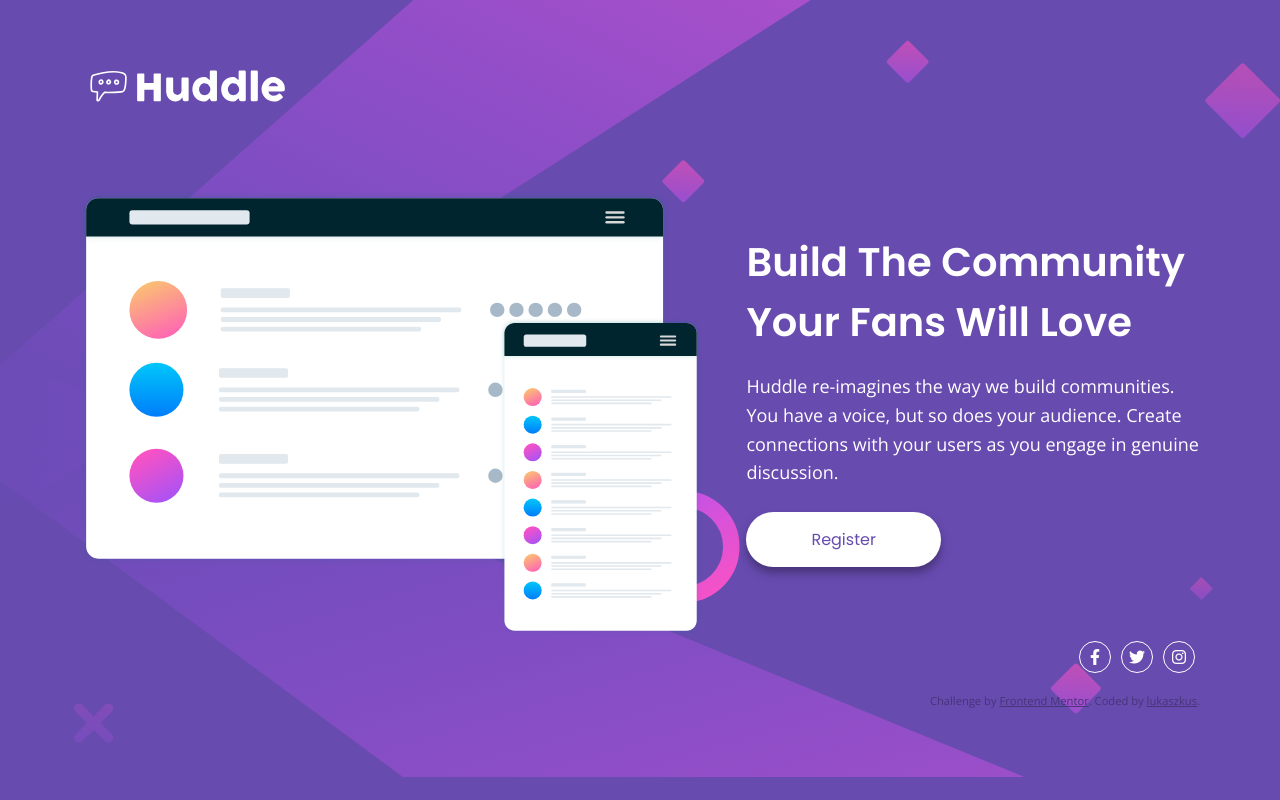
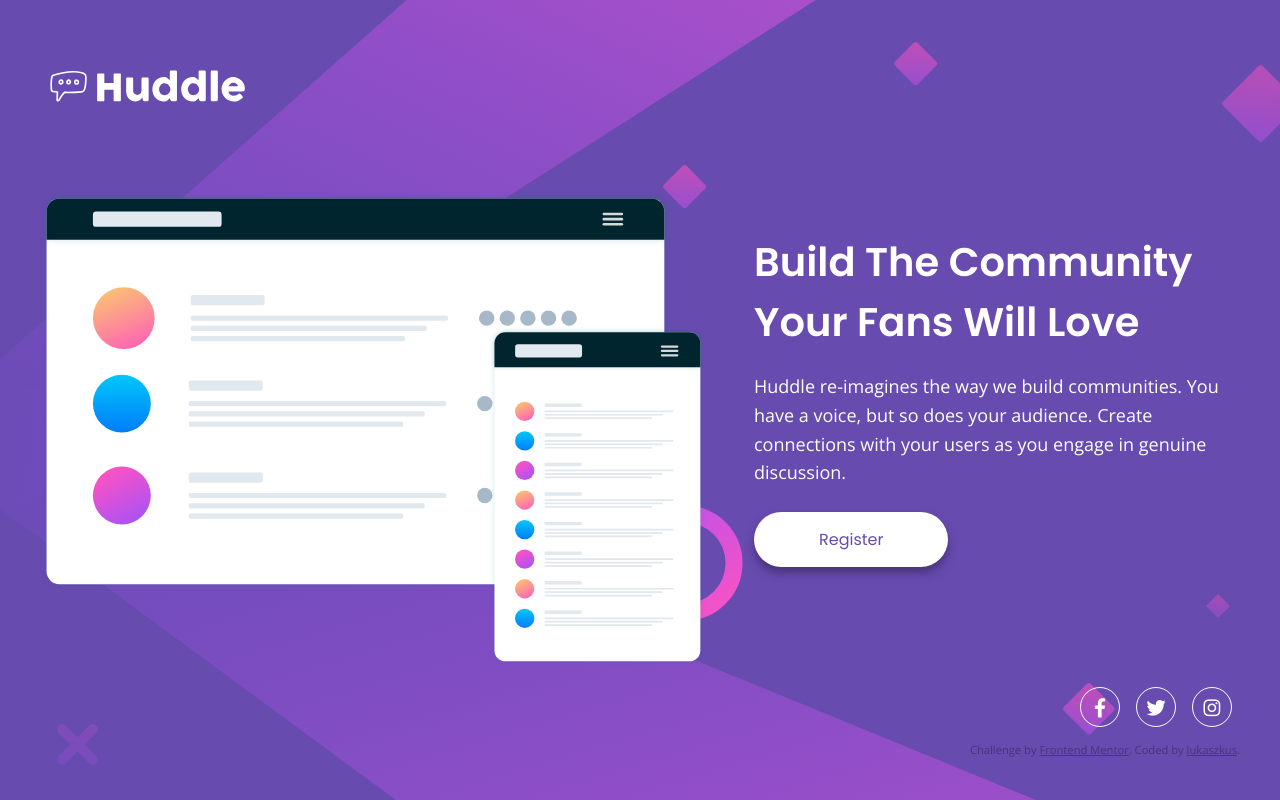
Before and after one commit to lukaszkus/huddle-landing-page, a website: page index.html in a window 1280 px wide. Drawn offline with nearby package versions, Linux system fonts and the light colour scheme.

Commit message:
tablet & desktop layout update

```diff
--- a/index.html
+++ b/index.html
@@ -13,6 +13,7 @@
 </head>
 <body>
 
+  <div class="container">
     <header class="logo">
       <img src="images/logo.svg" alt="Page logo" />
     </header>
@@ -41,5 +42,7 @@
         Coded by <a href="#">lukaszkus</a>.
       </p>
     </footer>
+  </div>
+
 </body>
 </html>
--- a/scss/_mixins.scss
+++ b/scss/_mixins.scss
@@ -1,5 +1,5 @@
-$tablet-width: 768px;
-$desktop-width: 900px;
+$tablet-width: 650px;
+$desktop-width: 1165px;
 
 @mixin tablet {
   @media (min-width: $tablet-width) {
--- a/scss/main.scss
+++ b/scss/main.scss
@@ -14,16 +14,22 @@
 }
 
 body {
+  width: 100%;
   height: 100%;
   background-color: $color-primary-dark;
   background-image: url(../images/bg-mobile.svg);
   background-size: contain;
   background-repeat: no-repeat;
-  padding: 35px 40px;
+}
+
+.container {
+  max-width: 1360px;
+  margin: 0 auto;
+  padding: 0 40px;
 }
 
 .logo {
-  padding-bottom: 60px;
+  padding: 35px 0 60px 0;
   img {
     width: 120px;
   }
@@ -113,20 +119,70 @@
 }
 
 @include tablet {
-  body {
-    width: 100%;
-    min-height: 100vh;
-    background-image: url(../images/bg-desktop.svg);
-    padding: 60px 80px;
+  .container {
+    padding: 0 80px;
   }
   .logo {
-    padding-bottom: 75px;
+    padding: 45px 0 65px 0;
+    img {
+      width: 160px;
+    }
+  }
+  .main {
+    .content {
+      align-items: center;
+      &__title {
+        text-align: center;
+        font-size: 2.5rem;
+        padding-top: 2.5rem;
+      }
+      &__txt {
+        text-align: center;
+        font-size: 1.125rem;
+        line-height: 1.6;
+        padding: 20px 0 25px 0;
+      }
+      &__cta {
+        font-size: 1rem;
+        padding: 15px 65px;
+      }
+    }
+  }
+  .footer {
+    align-items: center;
+    padding-bottom: 20px;
+    .social {
+      a {
+        width: 2.5rem;
+        height: 2.5rem;
+        font-size: 1.2rem;
+        border-radius: 1.5rem;
+        margin: 15px 8px;
+      }
+    }
+    .attribution {
+      padding: 0;
+    }
+  }
+}
+
+@include desktop {
+  body {
+    height: 100vh;
+    background-image: url(../images/bg-desktop.svg);
+    background-size: cover;
+    background-position: top center;
+  }
+  .container {
+    padding: 0 40px;
+  }
+  .logo {
+    padding: 60px 0 75px 0;
     img {
       width: 210px;
     }
   }
   .main {
-    width: 100%;
     display: flex;
     justify-content: space-between;
     .hero-img {
@@ -137,38 +193,13 @@
       align-items: flex-start;
       &__title {
         text-align: start;
-        font-size: 2.5rem;
-        padding-top: 40px;
       }
       &__txt {
         text-align: start;
-        font-size: 1.125rem;
-        line-height: 1.6;
-        padding: 20px 0 25px 0;
-      }
-      &__cta {
-        font-size: 1rem;
-        padding: 15px 65px;
-        display: inline-block;
-        border-radius: 30px;
-        margin-bottom: 60px;
-        box-shadow: 0 6px 8px $color-primary-very-dark;
       }
     }
   }
   .footer {
     align-items: flex-end;
-    .social {
-      a {
-        width: 2rem;
-        height: 2rem;
-        font-size: 1rem;
-        color: $color-light;
-        text-decoration: none;
-        border: 1px solid $color-light;
-        border-radius: 1rem;
-        margin: 0 5px;
-      }
-    }
   }
 }
```
Also changed, not shown: css/main.css, 1 other file. Lines whose indentation alone changed are shown as unchanged.
